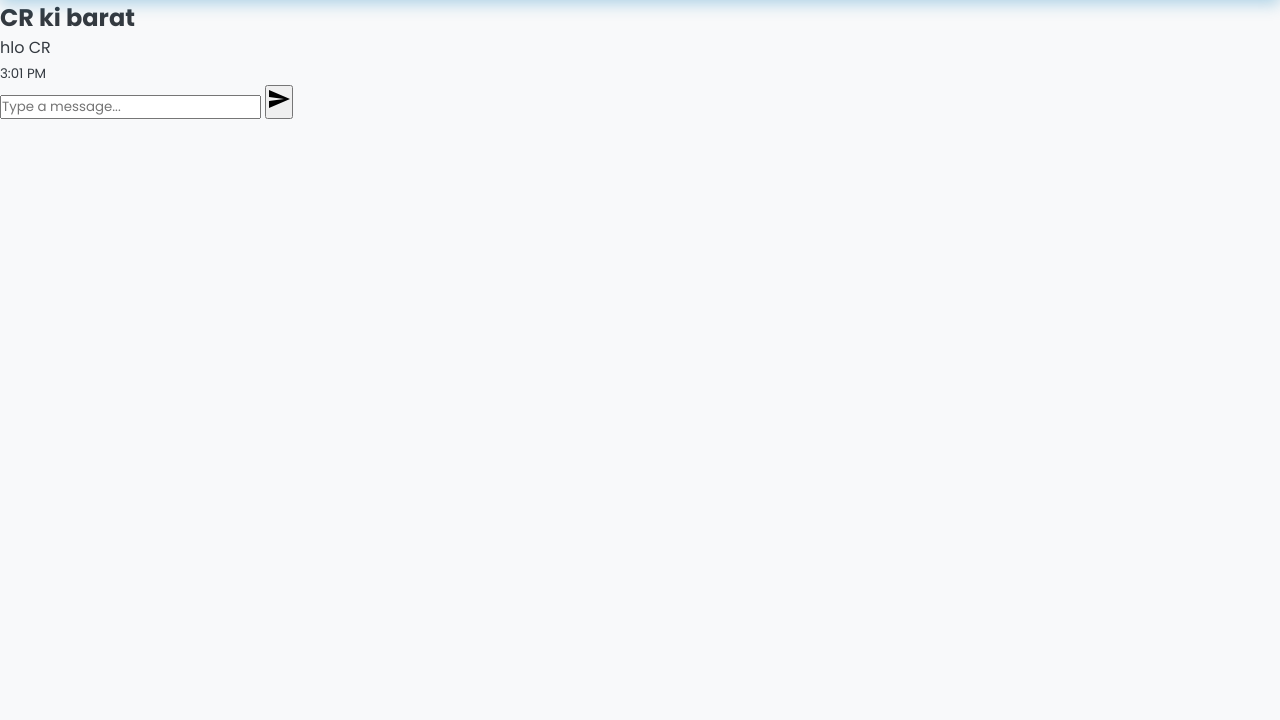
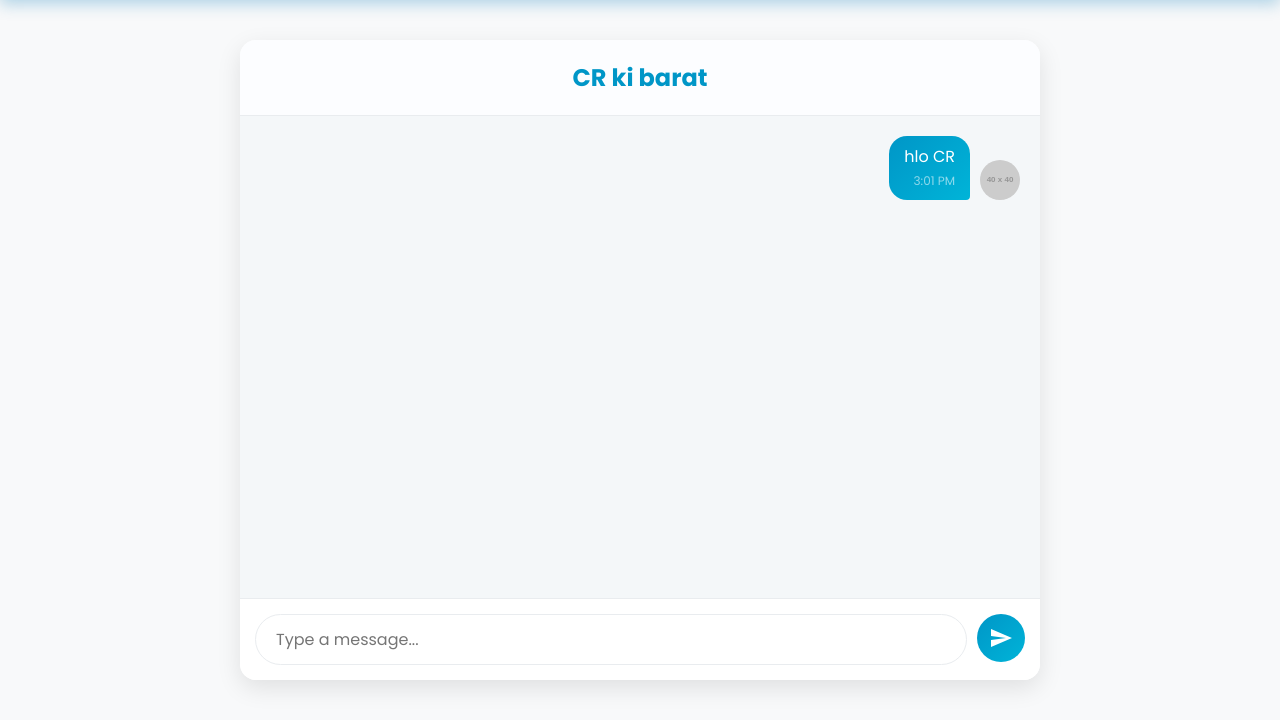
Before and after one commit to Dev-saxena11/mini_project, a Flask app: page /groups/chat/001f3bf7a5be46e9bd6b502b48ec2a26 in a window 1280 px wide. Shown: the part 80-800 px from the top of the page. Run offline with Flask 3, Linux system fonts and the light colour scheme; a user stored in the database is signed in; data comes from the database, SQL or seed files in the repository; grey boxes labelled with a size stand in for pictures from a placeholder-image service; some libraries are stand-ins or nearby versions.

Commit message:
enhanced groupchat
chat ki sundarta badh gayi hai guyzz

```diff
--- a/static/style.css
+++ b/static/style.css
@@ -189,3 +189,151 @@ footer {
     0%, 80%, 100% { transform: scale(0.8); opacity: 0.5; }
     40% { transform: scale(1); opacity: 1; }
 }
+/* ==== Group Chat Page Enhancements ==== */
+.group-chat-container {
+    max-width: 800px;
+    margin: 40px auto;
+    background: var(--card-bg);
+    border-radius: var(--border-radius);
+    box-shadow: var(--shadow);
+    display: flex;
+    flex-direction: column;
+    height: calc(100vh - 160px); /* Adjust height as needed */
+    overflow: hidden;
+}
+
+.group-chat-container h2 {
+    padding: 20px;
+    margin: 0;
+    font-size: 1.5rem;
+    color: var(--primary-color);
+    text-align: center;
+    border-bottom: 1px solid var(--light-gray);
+    background-color: #fcfdff;
+}
+
+.group-chat-messages {
+    flex-grow: 1;
+    padding: 20px;
+    overflow-y: auto;
+    display: flex;
+    flex-direction: column;
+    gap: 15px;
+    background-color: #f4f7f9; /* Subtle background for chat area */
+}
+
+/* Container for each message + avatar */
+.message-container {
+    display: flex;
+    align-items: flex-end;
+    gap: 10px;
+    max-width: 75%;
+}
+
+.chat-avatar {
+    width: 40px;
+    height: 40px;
+    border-radius: 50%;
+    object-fit: cover;
+    flex-shrink: 0;
+}
+
+.group-chat-message {
+    padding: 10px 15px;
+    border-radius: 18px;
+    line-height: 1.4;
+    position: relative;
+    animation: fadeInUp 0.4s ease-out;
+}
+
+.group-chat-message strong {
+    display: block;
+    font-size: 0.9rem;
+    margin-bottom: 4px;
+    color: var(--accent-color);
+}
+
+.group-chat-message p {
+    margin: 0;
+    word-wrap: break-word;
+}
+
+.group-chat-message small {
+    display: block;
+    font-size: 0.75rem;
+    margin-top: 5px;
+    text-align: right;
+    opacity: 0.7;
+}
+
+/* Styling for other people's messages */
+.other-message {
+    align-self: flex-start;
+}
+
+.other-message .group-chat-message {
+    background-color: #ffffff;
+    border: 1px solid var(--light-gray);
+    color: var(--text-color);
+    border-bottom-left-radius: 4px;
+}
+
+/* Styling for the user's own messages */
+.own-message {
+    align-self: flex-end;
+    flex-direction: row-reverse; /* Flips avatar to the other side */
+}
+
+.own-message .group-chat-message {
+    background: linear-gradient(135deg, var(--primary-color), var(--secondary-color));
+    color: white;
+    border-bottom-right-radius: 4px;
+}
+
+.own-message .group-chat-message small {
+    color: rgba(255, 255, 255, 0.8);
+}
+
+/* Polished Chat Input Form */
+.group-chat-form {
+    display: flex;
+    padding: 15px;
+    border-top: 1px solid var(--light-gray);
+    background: #ffffff;
+    gap: 10px;
+}
+
+.group-chat-form input {
+    flex-grow: 1;
+    border: 1px solid var(--light-gray);
+    border-radius: 50px;
+    padding: 12px 20px;
+    font-size: 1rem;
+    outline: none;
+    transition: all 0.3s ease;
+}
+
+.group-chat-form input:focus {
+    border-color: var(--primary-color);
+    box-shadow: 0 0 8px rgba(0, 119, 182, 0.2);
+}
+
+.group-chat-form .send-btn { /* Renamed from send-button to avoid conflicts */
+    background: linear-gradient(135deg, var(--primary-color), var(--secondary-color));
+    border: none;
+    width: 48px;
+    height: 48px;
+    border-radius: 50%;
+    cursor: pointer;
+    color: white;
+    display: flex;
+    align-items: center;
+    justify-content: center;
+    transition: all 0.3s ease;
+    flex-shrink: 0;
+}
+
+.group-chat-form .send-btn:hover {
+    transform: scale(1.1) rotate(15deg);
+    box-shadow: 0 4px 15px rgba(0, 119, 182, 0.3);
+}
```
Also changed, not shown: templates/group_chat.html (+55 -13 lines).
